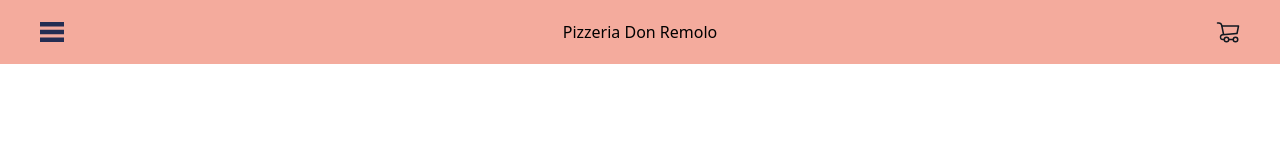
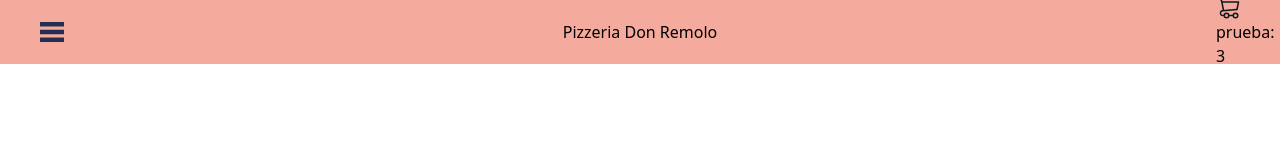
Before and after one commit to pablistem/Pizzeria-Frontend, a React (Vite) app: page / in a window 1280 px wide. Shown: the top 160 px of the page. Built offline with nearby package versions, Linux system fonts and the light colour scheme; no server answers.

Commit message:
Make some changes with context in app.tsx

```diff
--- a/src/App.tsx
+++ b/src/App.tsx
@@ -1,4 +1,4 @@
-import React from 'react';
+import React, { createContext, useState } from 'react';
 
 import { BrowserRouter, Route, Routes } from 'react-router-dom';
 import { Home } from './pages/Home';
@@ -9,8 +9,13 @@ import Login from './pages/Login';
 import Profile from './pages/Profile';
 import UnuthenticatedProfile from './pages/UnuthenticatedProfile';
 
+// eslint-disable-next-line react-refresh/only-export-components
+export const valueContext = createContext(0);
+
 const App: React.FC = () => {
+  const [prueba, setPrueba] = useState(['1', '2', '3']);
   return (
+    <valueContext.Provider value={{ prueba, setPrueba }}>
       <BrowserRouter>
         <Routes>
           <Route path="/" element={<Home />} />{' '}
@@ -23,6 +28,7 @@ const App: React.FC = () => {
           />{' '}
         </Routes>
       </BrowserRouter>
+    </valueContext.Provider>
   );
 };
 export default App;
--- a/src/components/Menu/Menu.tsx
+++ b/src/components/Menu/Menu.tsx
@@ -2,7 +2,10 @@ import profileIcon from '../../assets/Menu icons/profile_icon.jpg';
 import orderIcon from '../../assets/Menu icons/order_icon.jpg';
 import couponIcon from '../../assets/Menu icons/coupon_icon.jpg';
 import discountIcon from '../../assets/Menu icons/discount_icon.jpg';
+import { useContext } from 'react';
+import { valueContext } from '../../App';
 export const Menu = () => {
+  const { prueba, setPrueba } = useContext(valueContext);
   return (
     <div className="fixed inset-0 bg-bubble-gum w-1/2 h-full -translate-x-full peer-checked:translate-x-0 transition-transform delay-300 md:w-[38%] max-lg:w-[50%] top-16">
       <ul className="absolute inset-x-0 top-24 w-[90%] mx-auto h-max grid gap-6 font-bold max-sm: ml-5">
@@ -31,6 +34,13 @@ export const Menu = () => {
           <a href="#">Cupones</a>
         </li>
       </ul>
+      <button
+        onClick={() => {
+          setPrueba([...prueba, 1]);
+        }}
+      >
+        Agregar productos
+      </button>
     </div>
   );
 };
--- a/src/components/Navbar/Navbar.tsx
+++ b/src/components/Navbar/Navbar.tsx
@@ -1,6 +1,9 @@
+import { useContext } from 'react';
 import iconCart from '../../assets/Navbar icons/cart_icon.svg';
 import { Menu } from '../Menu/Menu';
+import { valueContext } from '../../App';
 export const Navbar = () => {
+  const { prueba } = useContext(valueContext);
   return (
     <header>
       <nav className="fixed top-0 h-16 w-[100%] mx-auto overflow-hidden flex items-center justify-between bg-light-pink">
@@ -26,6 +29,7 @@ export const Navbar = () => {
               className="w-full max-sm:hidden"
             />
           </a>
+          <div>prueba: {prueba.length}</div>
         </div>
       </nav>
     </header>
```
Lines whose indentation alone changed are shown as unchanged.
